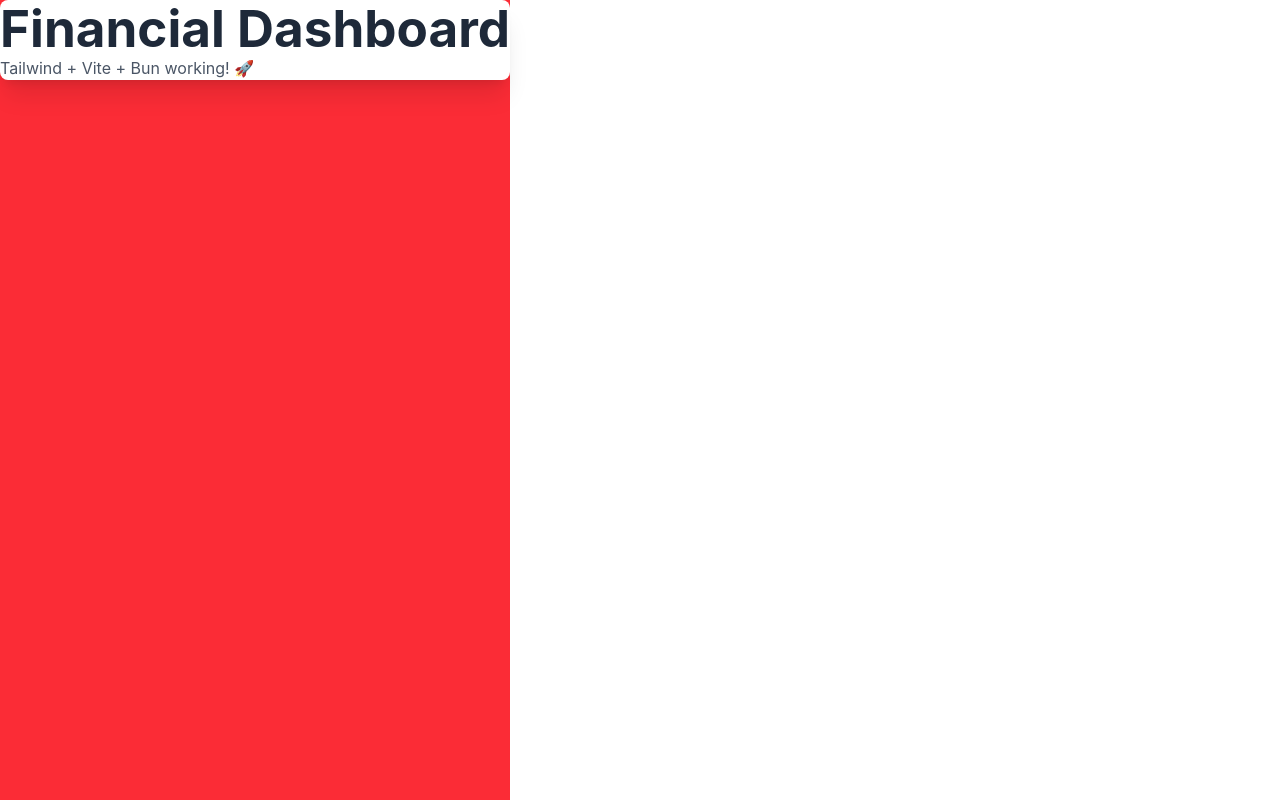
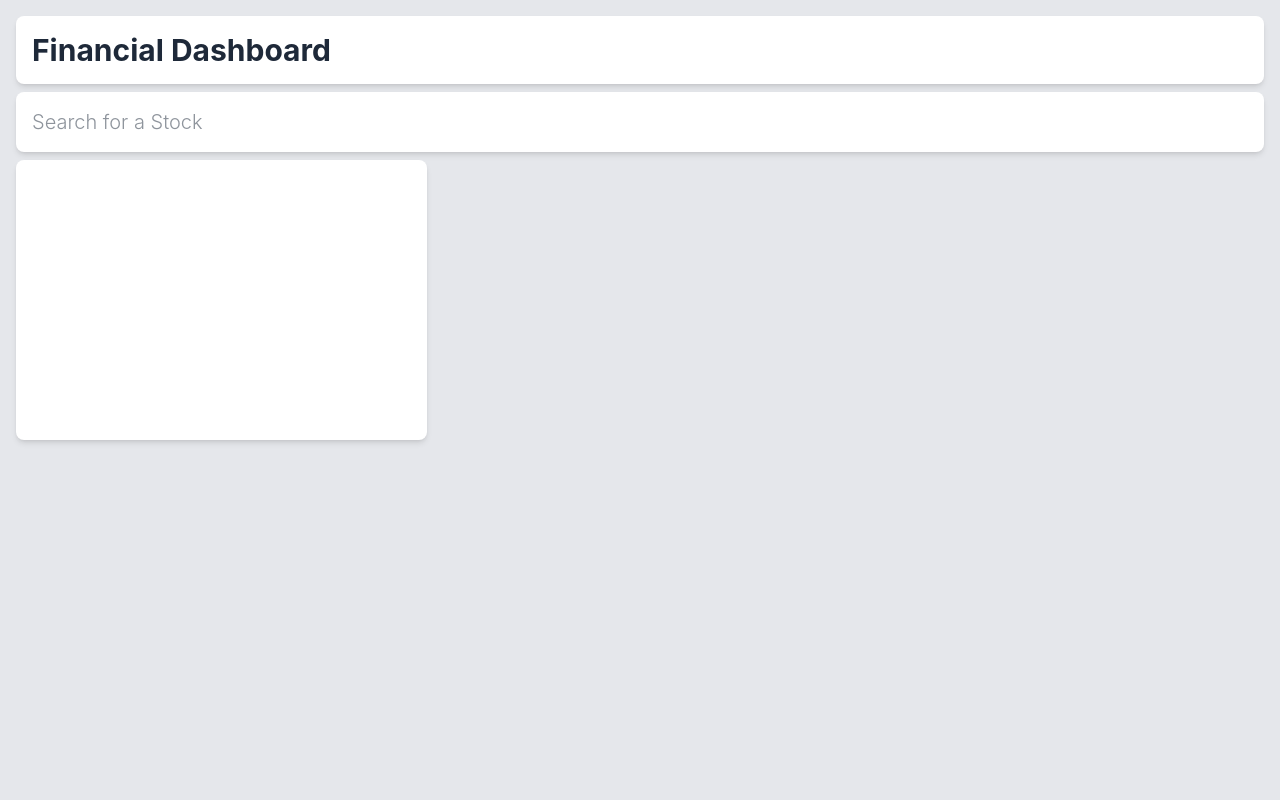
Before and after one commit to P4rz1val22/financial-dashboard, a React (Vite) app: page / in a window 1280 px wide. Built offline with nearby package versions, Linux system fonts and the light colour scheme.

Commit message:
fixed styling and card component

```diff
--- a/package.json
+++ b/package.json
@@ -19,6 +19,7 @@
   },
   "devDependencies": {
     "@eslint/js": "^9.17.0",
+    "@types/node": "^24.0.11",
     "@types/react": "^18.3.18",
     "@types/react-dom": "^18.3.5",
     "@vitejs/plugin-react": "^4.3.4",
--- a/src/App.css
+++ /dev/null
@@ -1,44 +0,0 @@
-@import "tailwindcss";
-
-#root {
-  max-width: 1000px;
-  margin: 0 auto;
-  padding: 2rem;
-  text-align: center;
-}
-
-.logo {
-  height: 6em;
-  padding: 1.5em;
-  will-change: filter;
-  transition: filter 300ms;
-}
-.logo:hover {
-  filter: drop-shadow(0 0 2em #646cffaa);
-}
-.logo.react:hover {
-  filter: drop-shadow(0 0 2em #61dafbaa);
-}
-
-@keyframes logo-spin {
-  from {
-    transform: rotate(0deg);
-  }
-  to {
-    transform: rotate(360deg);
-  }
-}
-
-@media (prefers-reduced-motion: no-preference) {
-  a:nth-of-type(2) .logo {
-    animation: logo-spin infinite 20s linear;
-  }
-}
-
-.card {
-  padding: 2em;
-}
-
-.read-the-docs {
-  color: #888;
-}
--- a/src/App.tsx
+++ b/src/App.tsx
@@ -1,11 +1,23 @@
+import Card from "@/components/card";
+
 function App() {
   return (
-    <div className="h-screen bg-red-500 w-full">
-      <div className="bg-white rounded-lg shadow-xl">
+    <div className="p-4 bg-gray-200 flex flex-col gap-2 w-screen h-screen">
+      <div className="bg-white rounded-lg shadow-md p-4 transition ">
         <h1 className="text-3xl font-bold text-gray-800">
           Financial Dashboard
         </h1>
-        <p className="text-gray-600">Tailwind + Vite + Bun working! 🚀</p>
+      </div>
+      <div className="bg-white rounded-lg shadow-md p-2 transition">
+        <h1 className="text-xl font-light text-gray-800">
+          <input
+            className="w-full focus-visible:!!!ring-offset-8 p-2"
+            placeholder={"Search for a Stock"}
+          ></input>
+        </h1>
+      </div>
+      <div className="w-full grid-cols-3 gap-2 grid">
+        <Card />
       </div>
     </div>
   );
--- a/src/index.css
+++ b/src/index.css
@@ -2,64 +2,62 @@
 
 :root {
   font-family: Inter, system-ui, Avenir, Helvetica, Arial, sans-serif;
-  line-height: 1.5;
-  font-weight: 400;
+  line-height: 1;
+  color-scheme: light dark;
 
-  font-synthesis: none;
-  text-rendering: optimizeLegibility;
-  -webkit-font-smoothing: antialiased;
-  -moz-osx-font-smoothing: grayscale;
+  /* Keep useful chart colors for D3.js */
+  --chart-1: oklch(0.646 0.222 41.116);
+  --chart-2: oklch(0.6 0.118 184.704);
+  --chart-3: oklch(0.398 0.07 227.392);
+  --chart-4: oklch(0.828 0.189 84.429);
+  --chart-5: oklch(0.769 0.188 70.08);
 }
 
-a {
-  font-weight: 500;
-  color: #646cff;
-  text-decoration: inherit;
-}
-a:hover {
-  color: #535bf2;
+@layer base {
+  * {
+    box-sizing: border-box;
   }
 
   body {
     margin: 0;
-  display: flex;
-  place-items: center;
-  min-width: 320px;
+    padding: 0;
     min-height: 100vh;
+    overflow-x: hidden;
   }
 
-h1 {
-  font-size: 3.2em;
-  line-height: 1.1;
+  #root {
+    min-height: 100vh;
+    width: 100%;
   }
 
-button {
-  border-radius: 8px;
-  border: 1px solid transparent;
-  padding: 0.6em 1.2em;
-  font-size: 1em;
-  font-weight: 500;
-  font-family: inherit;
-  background-color: #1a1a1a;
-  cursor: pointer;
-  transition: border-color 0.25s;
+  /* Responsive typography for dashboard */
+  h1 {
+    font-size: 2rem;
+    font-weight: 700;
+    line-height: 1.1;
+
+    @media (max-width: 768px) {
+      font-size: 1.75rem;
     }
-button:hover {
-  border-color: #646cff;
-}
-button:focus,
-button:focus-visible {
-  outline: 4px auto -webkit-focus-ring-color;
   }
 
-@media (prefers-color-scheme: light) {
-  :root {
-    color: #213547;
-  }
-  a:hover {
-    color: #747bff;
-  }
-  button {
-    background-color: #f9f9f9;
+  h2 {
+    font-size: 1.5rem;
+    font-weight: 600;
+    line-height: 1.2;
+
+    @media (max-width: 768px) {
+      font-size: 1.25rem;
     }
   }
+
+  h3 {
+    font-size: 1.25rem;
+    font-weight: 500;
+    line-height: 1.2;
+
+    @media (max-width: 768px) {
+      font-size: 1.125rem;
+    }
+  }
+}
--- a/vite.config.ts
+++ b/vite.config.ts
@@ -1,7 +1,13 @@
 import { defineConfig } from "vite";
 import react from "@vitejs/plugin-react";
+import { resolve } from "path";
 import tailwindcss from "@tailwindcss/vite";
 
 export default defineConfig({
   plugins: [react(), tailwindcss()],
+  resolve: {
+    alias: {
+      "@": resolve(__dirname, "src"),
+    },
+  },
 });
```
Also changed, not shown: 2 other files (tests, documents, lock files or other folders). Lines whose indentation alone changed are shown as unchanged.
